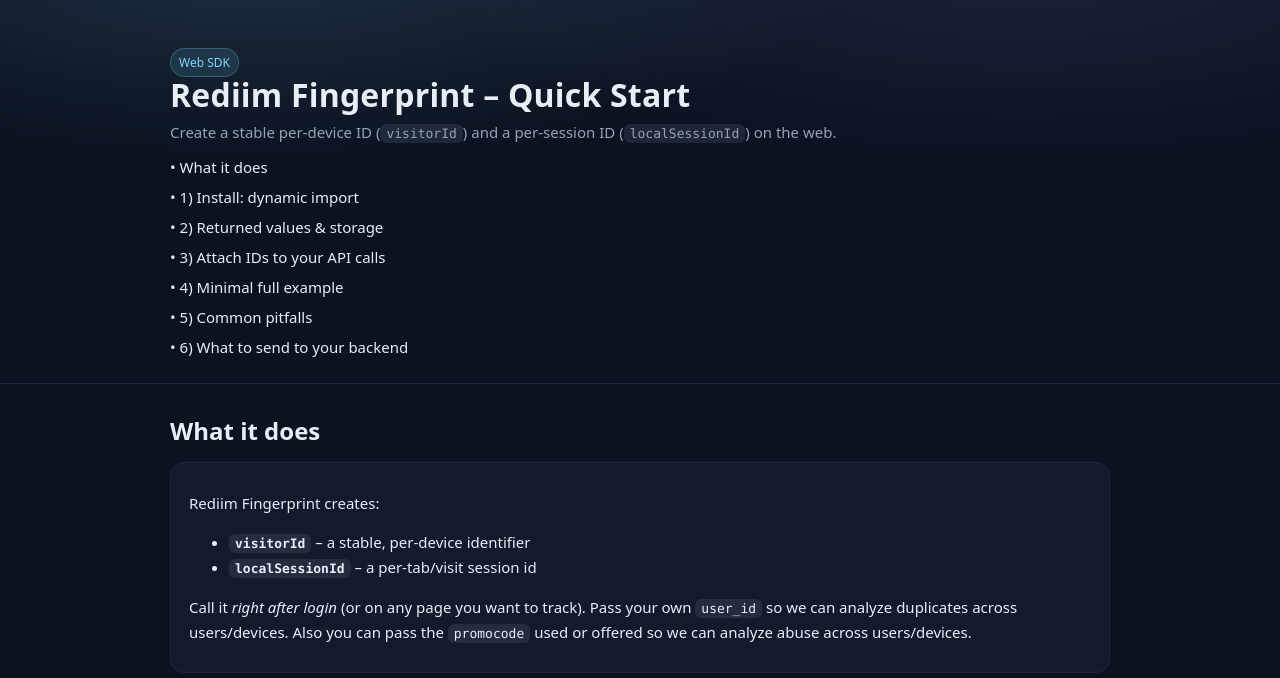
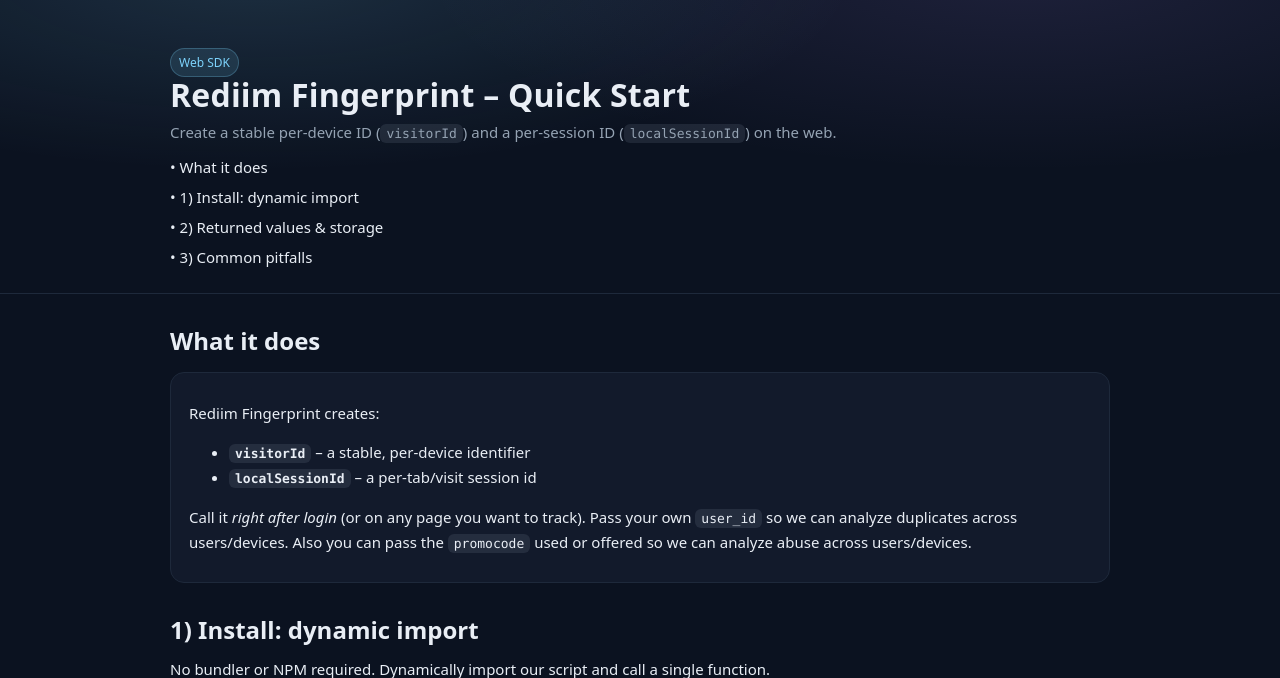
Before and after one commit to bpizzani/order-vault-api, a Flask app: template order_vault/templates/fingerprint_web_documentation.html in a window 1280 px wide. Shown: the top 678 px of the page. Run offline with Flask 3, Linux system fonts and the light colour scheme; the template is opened without the code that fills it, so the values that code supplies are empty.

Commit message:
Update fingerprint_web_documentation.html

```diff
--- a/order_vault/templates/fingerprint_web_documentation.html
+++ b/order_vault/templates/fingerprint_web_documentation.html
@@ -81,10 +81,10 @@
         <li>• <a href="#what-it-does">What it does</a></li>
         <li>• <a href="#install">1) Install: dynamic import</a></li>
         <li>• <a href="#returned">2) Returned values & storage</a></li>
-        <li>• <a href="#attach">3) Attach IDs to your API calls</a></li>
-        <li>• <a href="#example">4) Minimal full example</a></li>
-        <li>• <a href="#pitfalls">5) Common pitfalls</a></li>
-        <li>• <a href="#what-to-send">6) What to send to your backend</a></li>
+        <!--<li>• <a href="#attach">3) Attach IDs to your API calls</a></li> -->
+        <!--<li>• <a href="#example">4) Minimal full example</a></li> -->
+        <li>• <a href="#pitfalls">3) Common pitfalls</a></li>
+        <!--<li>• <a href="#what-to-send">6) What to send to your backend</a></li> -->
       </ul>
     </div>
   </header>
```
